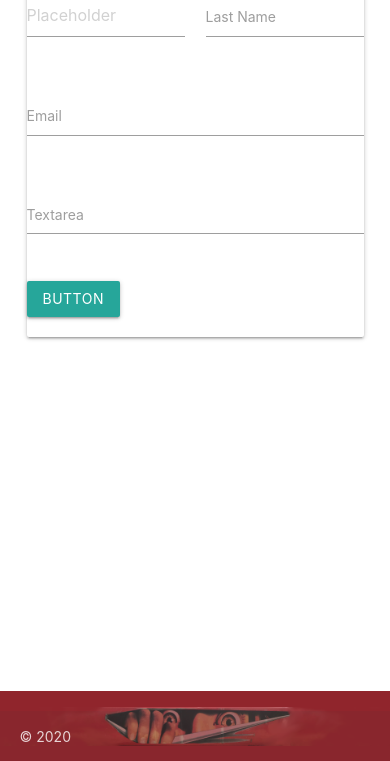
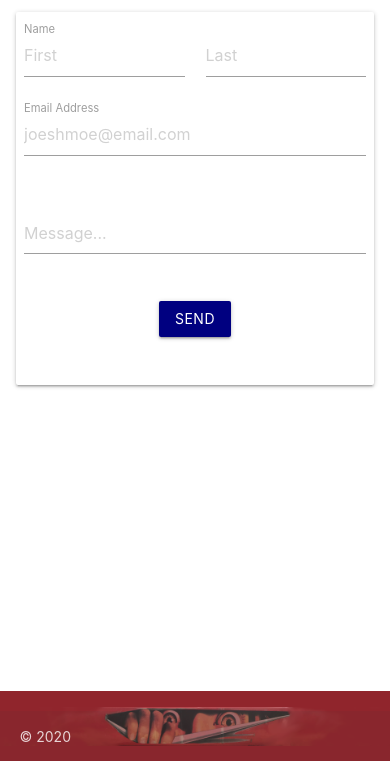
Before and after one commit to krpharr/pharr-phaster-racing, a plain HTML site: page contact.html in a window 390 px wide. Shown: the part 83-844 px from the top of the page. Drawn offline with nearby package versions, Linux system fonts and the light colour scheme; a web font is replaced by a local one.

Commit message:
styled contact form and worked on responsiveness

```diff
--- a/assets/css/style.css
+++ b/assets/css/style.css
@@ -32,6 +32,15 @@ main {
     flex: 1 0 auto;
 }
 
+.btn {
+    background-color: #000080!important;
+}
+
+
+/* .waves-effect.waves-race-car-red .waves-ripple {
+    background-color: rgba(136, 38, 44, 0.65);
+} */
+
 .page-footer {
     background-image: url("../images/footer.png");
     background-repeat: no-repeat;
@@ -39,3 +48,183 @@ main {
     background-position: center;
     background-color: #90252c;
 }
+
+
+/* Smartphones (portrait and landscape) ----------- */
+
+@media only screen and (min-device-width: 320px) and (max-device-width: 480px) {
+    /* Styles */
+}
+
+
+/* Smartphones (landscape) ----------- */
+
+@media only screen and (min-width: 321px) {
+    /* Styles */
+}
+
+
+/* Smartphones (portrait) ----------- */
+
+@media only screen and (max-width: 320px) {
+    /* Styles */
+}
+
+
+/* iPads (portrait and landscape) ----------- */
+
+@media only screen and (min-device-width: 768px) and (max-device-width: 1024px) {
+    /* Styles */
+}
+
+
+/* iPads (landscape) ----------- */
+
+@media only screen and (min-device-width: 768px) and (max-device-width: 1024px) and (orientation: landscape) {
+    /* Styles */
+    .contact-card {
+        width: 960px;
+    }
+}
+
+
+/* iPads (portrait) ----------- */
+
+@media only screen and (min-device-width: 768px) and (max-device-width: 1024px) and (orientation: portrait) {
+    /* Styles */
+}
+
+
+/**********
+    iPad 3
+    **********/
+
+@media only screen and (min-device-width: 768px) and (max-device-width: 1024px) and (orientation: landscape) and (-webkit-min-device-pixel-ratio: 2) {
+    /* Styles */
+    .contact-card {
+        width: 960px;
+    }
+}
+
+@media only screen and (min-device-width: 768px) and (max-device-width: 1024px) and (orientation: portrait) and (-webkit-min-device-pixel-ratio: 2) {
+    /* Styles */
+}
+
+
+/* Desktops and laptops ----------- */
+
+@media only screen and (min-width: 1224px) {
+    /* Styles */
+    .contact-card {
+        width: 960px;
+    }
+}
+
+
+/* Large screens ----------- */
+
+@media only screen and (min-width: 1824px) {
+    /* Styles */
+}
+
+
+/* iPhone 4 ----------- */
+
+@media only screen and (min-device-width: 320px) and (max-device-width: 480px) and (orientation: landscape) and (-webkit-min-device-pixel-ratio: 2) {
+    /* Styles */
+}
+
+@media only screen and (min-device-width: 320px) and (max-device-width: 480px) and (orientation: portrait) and (-webkit-min-device-pixel-ratio: 2) {
+    /* Styles */
+}
+
+
+/* iPhone 5 ----------- */
+
+@media only screen and (min-device-width: 320px) and (max-device-height: 568px) and (orientation: landscape) and (-webkit-device-pixel-ratio: 2) {
+    /* Styles */
+}
+
+@media only screen and (min-device-width: 320px) and (max-device-height: 568px) and (orientation: portrait) and (-webkit-device-pixel-ratio: 2) {
+    /* Styles */
+}
+
+
+/* iPhone 6, 7, 8 ----------- */
+
+@media only screen and (min-device-width: 375px) and (max-device-height: 667px) and (orientation: landscape) and (-webkit-device-pixel-ratio: 2) {
+    /* Styles */
+}
+
+@media only screen and (min-device-width: 375px) and (max-device-height: 667px) and (orientation: portrait) and (-webkit-device-pixel-ratio: 2) {
+    /* Styles */
+}
+
+
+/* iPhone 6+, 7+, 8+ ----------- */
+
+@media only screen and (min-device-width: 414px) and (max-device-height: 736px) and (orientation: landscape) and (-webkit-device-pixel-ratio: 2) {
+    /* Styles */
+}
+
+@media only screen and (min-device-width: 414px) and (max-device-height: 736px) and (orientation: portrait) and (-webkit-device-pixel-ratio: 2) {
+    /* Styles */
+}
+
+
+/* iPhone X ----------- */
+
+@media only screen and (min-device-width: 375px) and (max-device-height: 812px) and (orientation: landscape) and (-webkit-device-pixel-ratio: 3) {
+    /* Styles */
+}
+
+@media only screen and (min-device-width: 375px) and (max-device-height: 812px) and (orientation: portrait) and (-webkit-device-pixel-ratio: 3) {
+    /* Styles */
+}
+
+
+/* iPhone XS Max, XR ----------- */
+
+@media only screen and (min-device-width: 414px) and (max-device-height: 896px) and (orientation: landscape) and (-webkit-device-pixel-ratio: 3) {
+    /* Styles */
+    .contact-card {
+        width: 780px;
+    }
+}
+
+@media only screen and (min-device-width: 414px) and (max-device-height: 896px) and (orientation: portrait) and (-webkit-device-pixel-ratio: 3) {
+    /* Styles */
+}
+
+
+/* Samsung Galaxy S3 ----------- */
+
+@media only screen and (min-device-width: 320px) and (max-device-height: 640px) and (orientation: landscape) and (-webkit-device-pixel-ratio: 2) {
+    /* Styles */
+}
+
+@media only screen and (min-device-width: 320px) and (max-device-height: 640px) and (orientation: portrait) and (-webkit-device-pixel-ratio: 2) {
+    /* Styles */
+}
+
+
+/* Samsung Galaxy S4 ----------- */
+
+@media only screen and (min-device-width: 320px) and (max-device-height: 640px) and (orientation: landscape) and (-webkit-device-pixel-ratio: 3) {
+    /* Styles */
+}
+
+@media only screen and (min-device-width: 320px) and (max-device-height: 640px) and (orientation: portrait) and (-webkit-device-pixel-ratio: 3) {
+    /* Styles */
+}
+
+
+/* Samsung Galaxy S5 ----------- */
+
+@media only screen and (min-device-width: 360px) and (max-device-height: 640px) and (orientation: landscape) and (-webkit-device-pixel-ratio: 3) {
+    /* Styles */
+}
+
+@media only screen and (min-device-width: 360px) and (max-device-height: 640px) and (orientation: portrait) and (-webkit-device-pixel-ratio: 3) {
+    /* Styles */
+}
--- a/contact.html
+++ b/contact.html
@@ -46,36 +46,38 @@
     <main>
 
 
-        <div class="row">
-            <div class="col s12">
-                <div class="card" style="display: flex; justify-content: center;">
+        <div class="row" style="margin-top: 16px; display:flex;justify-content:center;">
+            <div class="col 12" style="padding: 16px 0;">
+                <div class="card contact-card" style="padding: 8px; display: flex; justify-content: center;">
 
                     <div class="row">
-                        <form class="col s12 m8">
+                        <form class="col s12">
                             <div class="row">
-                                <div class="input-field col s6">
-                                    <input placeholder="Placeholder" id="first_name" type="text" class="validate">
-                                    <label for="first_name">First Name</label>
+                                <div class="input-field col s6 m4">
+                                    <input placeholder="First" id="first_name" type="text" class="validate">
+                                    <label for="first_name">Name</label>
                                 </div>
-                                <div class="input-field col s6">
-                                    <input id="last_name" type="text" class="validate">
-                                    <label for="last_name">Last Name</label>
+                                <div class="input-field col s6 m4">
+                                    <input placeholder="Last" id="last_name" type="text" class="validate">
+                                    <!-- <label for="last_name">Last Name</label> -->
+                                </div>
+                                <!-- </div> -->
+                                <!-- <div class="row"> -->
+                                <div class="input-field col s12 m4">
+                                    <input placeholder="joeshmoe@email.com" id="email" type="email" class="validate">
+                                    <label for="email">Email Address</label>
                                 </div>
                             </div>
                             <div class="row">
                                 <div class="input-field col s12">
-                                    <input id="email" type="email" class="validate">
-                                    <label for="email">Email</label>
+                                    <textarea placeholder="Message..." id="textarea1" class="materialize-textarea" maxlength="600"></textarea>
+                                    <!-- <label for="textarea1">Textarea</label> -->
                                 </div>
                             </div>
-                            <div class="row">
-                                <div class="input-field col s12">
-                                    <textarea id="textarea1" class="materialize-textarea"></textarea>
-                                    <label for="textarea1">Textarea</label>
-                                </div>
+                            <div class="row" style="display: flex; justify-content: center;">
+                                <a class="btn waves-effect waves-race-car-red">SEND</a>
                             </div>
 
-                            <a class="waves-effect waves-light btn">button</a>
                         </form>
                     </div>
 
@@ -87,7 +89,6 @@
 
 
     </main>
-
 
 
     <footer class="page-footer">
```
